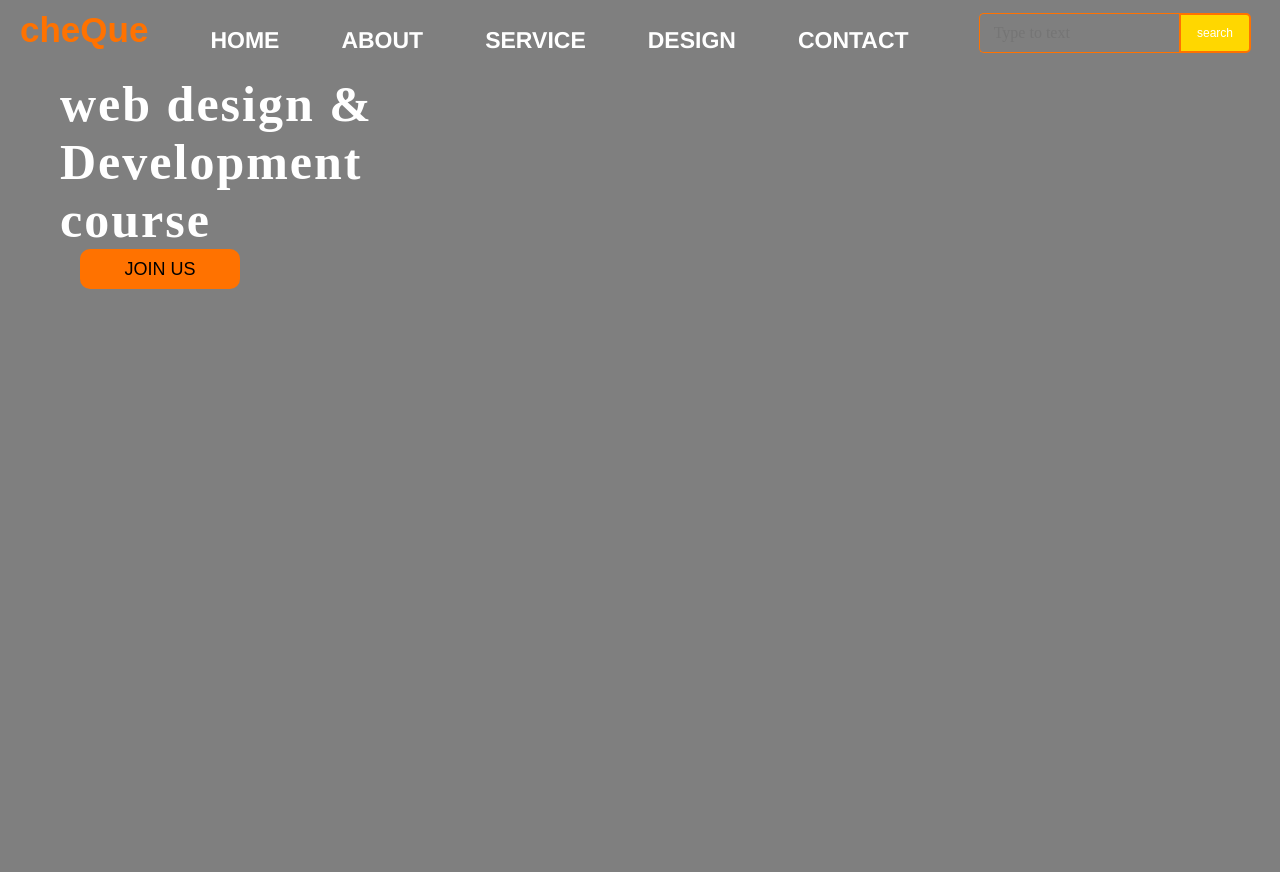
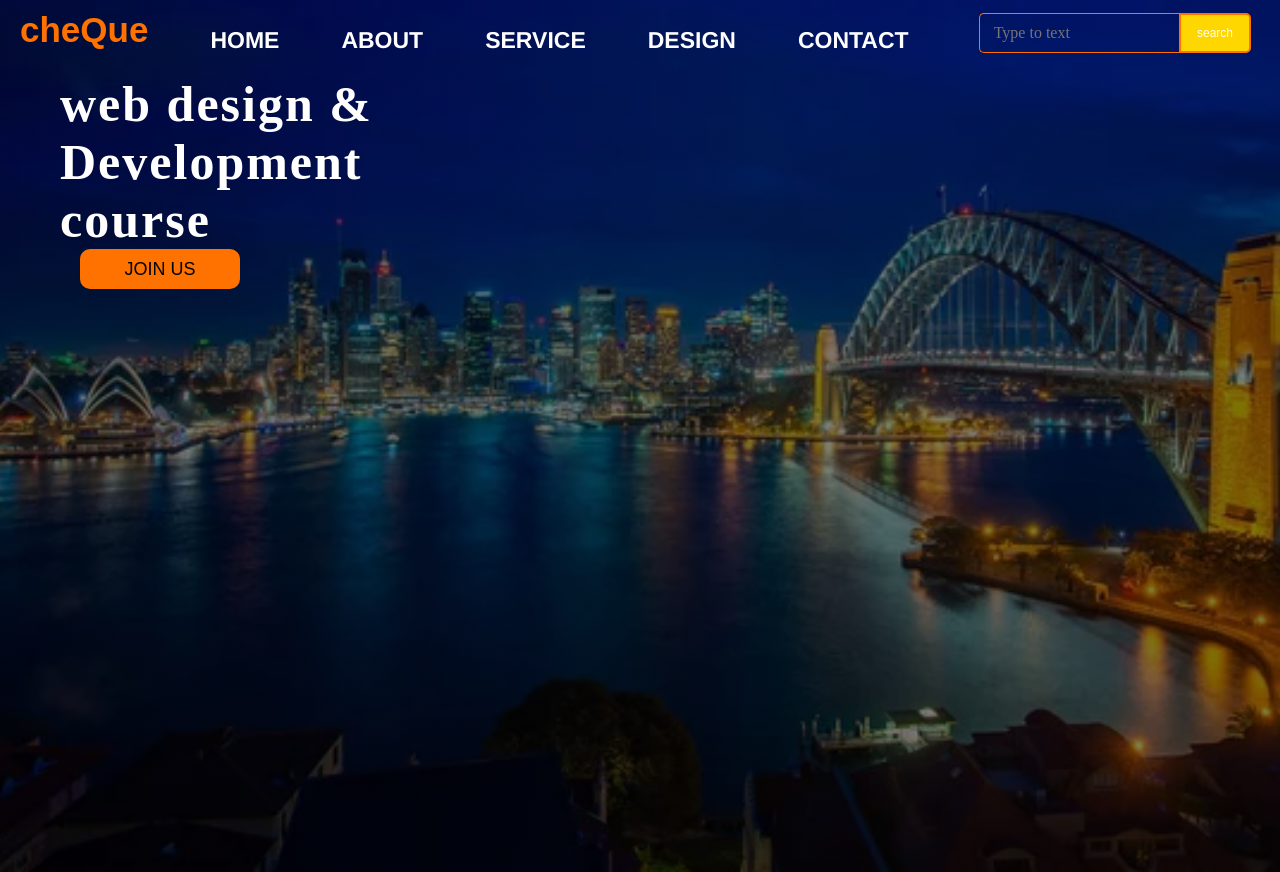
Before and after one commit to chequesanit/ajeh-kelvin-chukwudi, a plain HTML site: page index.html in a window 1280 px wide. Drawn offline with Linux system fonts and the light colour scheme; the site is published under a folder, as on GitHub Pages, so addresses that start at the root find nothing.

Commit message:
first commit

```diff
--- a/styles.css
+++ b/styles.css
@@ -7,7 +7,7 @@
 .main{
 
     width: 100%;
-    background: linear-gradient(to top, rgba(0,0,0,0.5)50%,rgba(0,0,0,0.5)50%), url(/image/image.png);
+    background: linear-gradient(to top, rgba(0,0,0,0.5)50%,rgba(0,0,0,0.5)50%), url(./image/image.png);
     background-position: center;
     background-size: cover;
     height: 109vh;
```
